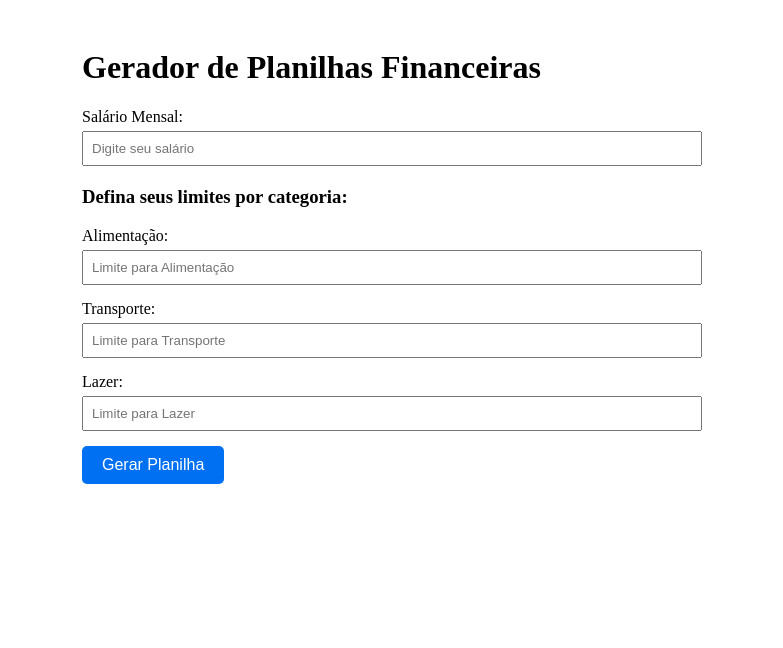
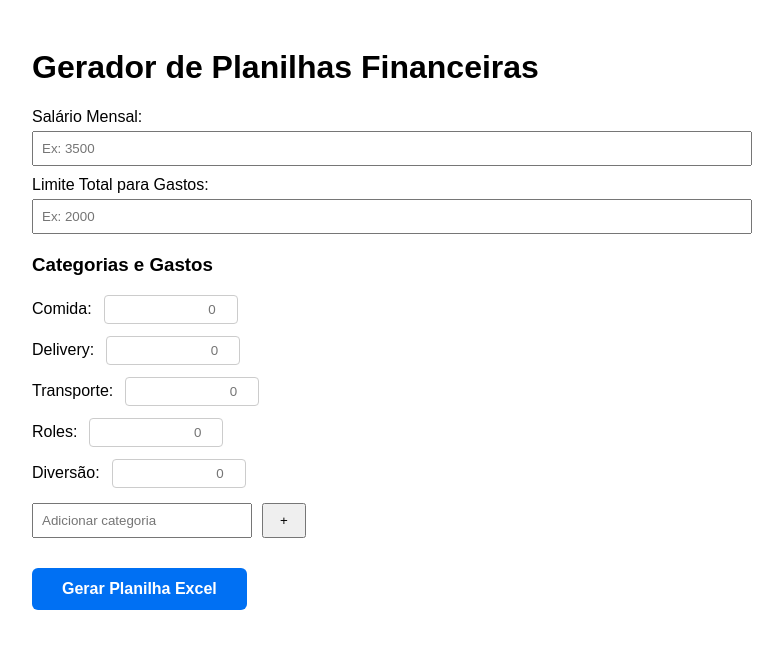
Before and after one commit to luanamendz/site-financas, a Next.js app: page / in a window 1280 px wide. Shown: the top 648 px of the page, without its empty margins (258-1041 px from the left). Built offline with nearby package versions, Linux system fonts and the light colour scheme.

Commit message:
index.js

```diff
--- a/pages/index.js
+++ b/pages/index.js
@@ -1,74 +1,147 @@
 import { useState } from "react";
+import * as XLSX from "xlsx";
 
 export default function Home() {
   const [salario, setSalario] = useState("");
+  const [limiteTotal, setLimiteTotal] = useState("");
   const [categorias, setCategorias] = useState([
-    { nome: "Alimentação", limite: "" },
-    { nome: "Transporte", limite: "" },
-    { nome: "Lazer", limite: "" },
+    { nome: "Comida", gasto: "" },
+    { nome: "Delivery", gasto: "" },
+    { nome: "Transporte", gasto: "" },
+    { nome: "Roles", gasto: "" },
+    { nome: "Diversão", gasto: "" },
   ]);
+  const [novaCategoria, setNovaCategoria] = useState("");
 
-  const handleCategoriaChange = (index, value) => {
-    const novasCategorias = [...categorias];
-    novasCategorias[index].limite = value;
-    setCategorias(novasCategorias);
+  // Atualiza gasto de uma categoria
+  const atualizarGasto = (index, valor) => {
+    const novas = [...categorias];
+    novas[index].gasto = valor;
+    setCategorias(novas);
   };
 
-  const handleGerarPlanilha = () => {
-    alert(
-      `Salário: R$${salario}\n` +
-        categorias
-          .map((cat) => `${cat.nome}: R$${cat.limite || "0"}`)
-          .join("\n") +
-        `\n\nPlanilha gerada (simulação)!`
-    );
+  // Adiciona categoria nova
+  const adicionarCategoria = () => {
+    if (!novaCategoria.trim()) return;
+    setCategorias([...categorias, { nome: novaCategoria.trim(), gasto: "" }]);
+    setNovaCategoria("");
+  };
+
+  // Cores baseadas no gasto x limite
+  // verde: gasto <= 70% limite
+  // amarelo: 70% < gasto <= 90%
+  // laranja: 90% < gasto <= 100%
+  // vermelho: gasto > limite
+  const corCelula = (gasto, limite) => {
+    const gastoNum = parseFloat(gasto);
+    const limiteNum = parseFloat(limite);
+    if (isNaN(gastoNum) || isNaN(limiteNum)) return "transparent";
+    const ratio = gastoNum / limiteNum;
+    if (ratio > 1) return "#ff4d4d"; // vermelho
+    if (ratio > 0.9) return "#ff944d"; // laranja
+    if (ratio > 0.7) return "#ffeb3b"; // amarelo
+    return "#b6fcd5"; // verde clarinho
+  };
+
+  // Gera planilha Excel pra baixar
+  const gerarPlanilha = () => {
+    const wb = XLSX.utils.book_new();
+    const wsData = [
+      ["Categoria", "Gasto", "Status"],
+      ...categorias.map(({ nome, gasto }) => {
+        const gastoNum = parseFloat(gasto) || 0;
+        const limiteNum = parseFloat(limiteTotal) || 0;
+        let status = "OK";
+        const ratio = gastoNum / limiteNum;
+        if (ratio > 1) status = "Estourado";
+        else if (ratio > 0.9) status = "Quase lá";
+        else if (ratio > 0.7) status = "Atenção";
+        return [nome, gastoNum, status];
+      }),
+      ["Salário", salario, ""],
+      ["Limite Total", limiteTotal, ""],
+    ];
+    const ws = XLSX.utils.aoa_to_sheet(wsData);
+    XLSX.utils.book_append_sheet(wb, ws, "Controle Financeiro");
+    XLSX.writeFile(wb, "planilha-financeira.xlsx");
   };
 
   return (
-    <div style={{ maxWidth: 600, margin: "auto", padding: 20 }}>
+    <div style={{ maxWidth: 700, margin: "auto", padding: 20, fontFamily: "Arial, sans-serif" }}>
       <h1>Gerador de Planilhas Financeiras</h1>
-      <div style={{ marginBottom: 20 }}>
-        <label>
-          Salário Mensal:{" "}
+
+      <label style={{ display: "block", marginBottom: 10 }}>
+        Salário Mensal:
         <input
           type="number"
           value={salario}
           onChange={(e) => setSalario(e.target.value)}
-            placeholder="Digite seu salário"
+          placeholder="Ex: 3500"
           style={{ width: "100%", padding: 8, marginTop: 5 }}
         />
       </label>
-      </div>
 
-      <h3>Defina seus limites por categoria:</h3>
-      {categorias.map((cat, i) => (
-        <div key={cat.nome} style={{ marginBottom: 15 }}>
-          <label>
-            {cat.nome}:{" "}
+      <label style={{ display: "block", marginBottom: 20 }}>
+        Limite Total para Gastos:
         <input
           type="number"
-              value={cat.limite}
-              onChange={(e) => handleCategoriaChange(i, e.target.value)}
-              placeholder={`Limite para ${cat.nome}`}
+          value={limiteTotal}
+          onChange={(e) => setLimiteTotal(e.target.value)}
+          placeholder="Ex: 2000"
           style={{ width: "100%", padding: 8, marginTop: 5 }}
         />
       </label>
+
+      <h3>Categorias e Gastos</h3>
+      {categorias.map((cat, i) => (
+        <div key={i} style={{ marginBottom: 12 }}>
+          <span>{cat.nome}:</span>
+          <input
+            type="number"
+            value={cat.gasto}
+            onChange={(e) => atualizarGasto(i, e.target.value)}
+            placeholder="0"
+            style={{
+              marginLeft: 12,
+              padding: 6,
+              width: 120,
+              backgroundColor: corCelula(cat.gasto, limiteTotal),
+              border: "1px solid #ccc",
+              borderRadius: 4,
+              textAlign: "right",
+            }}
+          />
         </div>
       ))}
 
+      <div style={{ marginTop: 15 }}>
+        <input
+          type="text"
+          placeholder="Adicionar categoria"
+          value={novaCategoria}
+          onChange={(e) => setNovaCategoria(e.target.value)}
+          style={{ padding: 8, width: 200, marginRight: 10 }}
+        />
+        <button onClick={adicionarCategoria} style={{ padding: "8px 16px" }}>
+          +
+        </button>
+      </div>
+
       <button
-        onClick={handleGerarPlanilha}
+        onClick={gerarPlanilha}
         style={{
-          padding: "10px 20px",
+          marginTop: 30,
+          padding: "12px 30px",
           backgroundColor: "#0070f3",
           color: "white",
           border: "none",
+          borderRadius: 6,
           cursor: "pointer",
+          fontWeight: "bold",
           fontSize: 16,
-          borderRadius: 5,
         }}
       >
-        Gerar Planilha
+        Gerar Planilha Excel
       </button>
     </div>
   );
```
Lines whose indentation alone changed are shown as unchanged.
